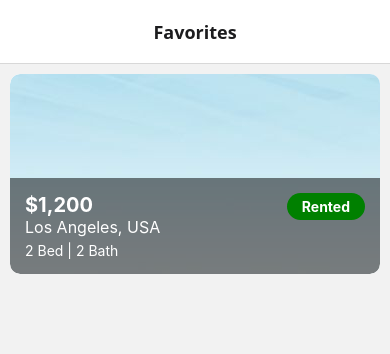
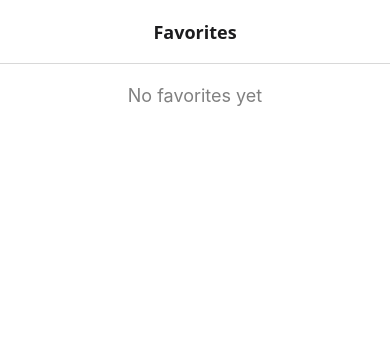
Before and after one commit to dansan-dsn/estate-app, a React Native app in the folder client/: screen /Favorites in a window 390 px wide. Shown: the top 354 px of the page. Built offline with nearby package versions, Linux system fonts and the light colour scheme.

Commit message:
favoriteScreen

```diff
--- a/client/App.tsx
+++ b/client/App.tsx
@@ -2,7 +2,7 @@ import React from "react";
 import { NavigationContainer } from "@react-navigation/native";
 import Toast, { ToastConfig } from "react-native-toast-message";
 import { toastConfig } from "./utils/toastConfig";
-import TabNavigator from "./stacks/TabNavigator";
+import MainStackNavigator from "./stacks/MainStackNavigator";
 import { AuthProvider } from "./context/AuthContext";
 import { FavoriteProvider } from "./context/FavoriteContext";
 
@@ -11,7 +11,7 @@ export default function App() {
     <AuthProvider>
       <FavoriteProvider>
         <NavigationContainer>
-          <TabNavigator />
+          <MainStackNavigator />
         </NavigationContainer>
         <Toast config={toastConfig as ToastConfig} />
       </FavoriteProvider>
--- a/client/context/FavoriteContext.tsx
+++ b/client/context/FavoriteContext.tsx
@@ -1,13 +1,29 @@
-import React, { createContext, useState, useContext } from 'react';
+import React, { createContext, useState, useContext, ReactNode } from "react";
 
-// Create a context
-const FavoriteContext = createContext();
+// Define the type for the favorites state
+type FavoritesState = {
+  [key: string]: boolean; // Each property ID will have a boolean favorite state
+};
+
+// Define the type for the context value
+interface FavoriteContextType {
+  favorites: FavoritesState;
+  toggleFavorite: (id: string) => void;
+}
+
+// Create the context with an initial undefined value
+const FavoriteContext = createContext<FavoriteContextType | undefined>(undefined);
+
+// Provider component props
+interface FavoriteProviderProps {
+  children: ReactNode;
+}
 
 // Create a provider component
-export const FavoriteProvider = ({ children }) => {
-  const [favorites, setFavorites] = useState({});
+export const FavoriteProvider: React.FC<FavoriteProviderProps> = ({ children }) => {
+  const [favorites, setFavorites] = useState<FavoritesState>({});
 
-  const toggleFavorite = (id) => {
+  const toggleFavorite = (id: string) => {
     setFavorites((prevFavorites) => ({
       ...prevFavorites,
       [id]: !prevFavorites[id],
@@ -22,4 +38,10 @@ export const FavoriteProvider = ({ children }) => {
 };
 
 // Custom hook to use the Favorite context
-export const useFavorite = () => useContext(FavoriteContext);
+export const useFavorite = (): FavoriteContextType => {
+  const context = useContext(FavoriteContext);
+  if (!context) {
+    throw new Error("useFavorite must be used within a FavoriteProvider");
+  }
+  return context;
+};
--- a/client/screens/FavoritesScreen.tsx
+++ b/client/screens/FavoritesScreen.tsx
@@ -1,141 +1,124 @@
-import {
-  StyleSheet,
-  Text,
-  View,
-  ImageBackground,
-  TouchableOpacity,
-  ScrollView,
-} from "react-native";
-import React, { useState } from "react";
-import Icon from "react-native-vector-icons/FontAwesome"; // Import the heart icon
+import React from "react";
+import { View, FlatList, StyleSheet, Text } from "react-native";
+import { useNavigation } from "@react-navigation/native";
+import { StackNavigationProp } from "@react-navigation/stack";
+import PropertyCard from "../components/PropertyCard";
+import { useFavorite } from "../context/FavoriteContext";
 
-const propertiesData = [
+// Import the Property type
+interface Property {
+  id: string;
+  name: string;
+  price: number;
+  location: string;
+  latitude: number;
+  longitude: number;
+  propertyType: string;
+  bed: number;
+  bath: number;
+  distance: number;
+  broker: string;
+  description: string;
+  image: any; // Image asset
+  status?: string;
+}
+
+// Define the root stack type
+type RootStackParamList = {
+  PropertyDetails: { Property: Property };
+};
+
+// Define the navigation prop type
+type FavoriteScreenNavigationProp = StackNavigationProp<
+  RootStackParamList,
+  "PropertyDetails"
+>;
+
+// Use the same properties data from ExploreScreen
+const properties: Property[] = [
   {
-    id: 1,
-    img: require("../assets/estate.jpg"),
-    price: "$1,200",
-    location: "Los Angeles, USA",
-    type: "2 Bed | 2 Bath",
-    tag: "Rented", // status is "Rented"
-    like: "true", // Liked property
+    id: "1",
+    name: "Luxury Apartment",
+    price: 1200000,
+    location: "New York, NY",
+    propertyType: "Villa",
+    latitude: 40.7128,
+    longitude: -74.006,
+    bed: 3,
+    bath: 2,
+    distance: 10,
+    broker: "John Doe",
+    description: "A beautiful luxury apartment.",
+    image: require("../assets/house3.webp"),
+    status: "Pending",
   },
   {
-    id: 2,
-    img: require("../assets/estate.jpg"),
-    price: "$500,000",
-    location: "New York, USA",
-    type: "4 Bed | 3 Bath",
-    tag: "Free", // status is "Free"
-    like: "false", // Not liked property
+    id: "2",
+    name: "Modern Villa",
+    price: 2500000,
+    location: "Los Angeles, CA",
+    propertyType: "Apartment",
+    latitude: 34.0522,
+    longitude: -118.2437,
+    bed: 4,
+    bath: 3,
+    distance: 15,
+    broker: "Jane Smith",
+    description: "A spacious and modern villa.",
+    image: require("../assets/house2.jpg"),
+    status: "For sale",
+  },
+  {
+    id: "3",
+    name: "Modern Villa",
+    price: 2500000,
+    location: "Los Angeles, CA",
+    propertyType: "Rentals",
+    latitude: 34.0522,
+    longitude: -118.2437,
+    bed: 4,
+    bath: 3,
+    distance: 20,
+    broker: "Emily Johnson",
+    description: "A modern villa with a great view.",
+    image: require("../assets/house4.jpg"),
+    status: "Rented",
   },
 ];
 
-const FavoritesScreen = () => {
-  const [properties, setProperties] = useState(propertiesData);
+const FavoriteScreen = () => {
+  const navigation = useNavigation<FavoriteScreenNavigationProp>();
+  const { favorites } = useFavorite(); // Get favorite state
 
-  // Helper function to determine the background color based on the status
-  const getTagColor = (status: string) => {
-    if (status === "Rented") {
-      return "green"; // Green for Rented
-    } else if (status === "Free") {
-      return "blue"; // Blue for Free (or any other color you like)
-    }
-    return "gray"; // Default color if status is not recognized
-  };
-
-  // Toggle like status
-  const toggleLike = (id: number) => {
-    setProperties((prevProperties) =>
-      prevProperties.map((property) =>
-        property.id === id
-          ? { ...property, like: property.like === "true" ? "false" : "true" }
-          : property
-      )
-    );
-  };
+  // Filter the properties to only show favorited ones
+  const favoriteProperties = properties.filter((property) => favorites[property.id]);
 
   return (
-    <ScrollView contentContainerStyle={styles.scrollViewContainer}>
-      {properties
-        .filter((property) => property.like === "true") // Filter liked properties
-        .map((property, index) => (
-          <View key={property.id} style={styles.propertyCard}>
-            <ImageBackground
-              source={property.img} // Replace with your image
-              style={styles.propertyImage}
-              imageStyle={styles.propertyImageStyle}
-            >
-              <View style={styles.propertyOverlay}>
-                <Text style={styles.propertyPrice}>{property.price}</Text>
-                <Text style={styles.propertyLocation}>{property.location}</Text>
-                <Text style={styles.propertyType}>{property.type}</Text>
-                <View
-                  style={[
-                    styles.propertyTagContainer,
-                    { backgroundColor: getTagColor(property.tag) }, // Dynamic color based on status
-                  ]}
-                >
-                  <Text style={styles.propertyTag}>{property.tag}</Text>
-                </View>
-              </View>
-            </ImageBackground>
-          </View>
-        ))}
-    </ScrollView>
+    <View style={styles.container}>
+      {favoriteProperties.length > 0 ? (
+        <FlatList
+          data={favoriteProperties}
+          showsVerticalScrollIndicator={false}
+          keyExtractor={(item) => item.id}
+          renderItem={({ item }) => (
+            <PropertyCard item={item} onPress={() => navigation.navigate("PropertyDetails", { Property: item })} />
+          )}
+        />
+      ) : (
+        <Text style={styles.noFavorites}>No favorites yet</Text>
+      )}
+    </View>
   );
 };
 
 const styles = StyleSheet.create({
-  scrollViewContainer: {
-    padding: 10,
-  },
-  propertyCard: {
-    marginBottom: 20, // Add spacing between each card
-    borderRadius: 10,
-    overflow: "hidden",
-    backgroundColor: "#FFF",
-    elevation: 3,
-  },
-  propertyImage: {
-    height: 200,
-    justifyContent: "flex-end",
-  },
-  propertyImageStyle: {
-    borderRadius: 10,
-  },
-  propertyOverlay: {
-    backgroundColor: "rgba(0, 0, 0, 0.5)",
-    padding: 15,
-    borderBottomEndRadius: 10,
-    borderBottomStartRadius: 10,
-  },
-  propertyPrice: {
-    fontSize: 20,
-    fontWeight: "bold",
-    color: "#FFF",
-  },
-  propertyLocation: {
-    fontSize: 16,
-    color: "#FFF",
-  },
-  propertyType: {
-    fontSize: 14,
-    color: "#FFF",
-    marginTop: 5,
-  },
-  propertyTagContainer: {
-    position: "absolute", // Position tag on the right side
-    top: 15, // Space from the top of the card
-    right: 15, // Space from the right side
-    paddingHorizontal: 15,
-    paddingVertical: 5,
-    borderRadius: 40, // Make it a rounded pill
-  },
-  propertyTag: {
-    fontSize: 14,
-    color: "white",
-    fontWeight: "bold",
+  container: { flex: 1, backgroundColor: "#fff", padding: 1 },
+  noFavorites: {
+    fontSize: 18,
+    textAlign: "center",
+    marginTop: 20,
+    color: "gray",
   },
 });
 
-export default FavoritesScreen;
+export default FavoriteScreen;
--- a/client/screens/PropertyDetails.tsx
+++ b/client/screens/PropertyDetails.tsx
@@ -5,17 +5,34 @@ import {
   Image,
   ScrollView,
   TouchableOpacity,
+  Animated,
 } from "react-native";
-import React from "react";
+import React, { useRef, useState } from "react";
 import { RouteProp, useNavigation, useRoute } from "@react-navigation/native";
-import { RootStackParamList } from "../types";
 import { Ionicons } from "@expo/vector-icons";
 import { FontAwesome } from "@expo/vector-icons";
 import FavoriteBadge from "../components/FavoriteBadge";
+import MapView, { Marker } from 'react-native-maps';
+
+// Define Property Type
+type PropertyType = {
+  id: string;
+  image: any;
+  name: string;
+  latitude: number;
+  longitude: number;
+  distance: number;
+  location: string;
+  broker: string;
+  description: string;
+  bed: number;
+  bath: number;
+  price: number;
+};
 
 // Type for the route parameters
 type PropertyDetailsRouteProp = RouteProp<
-  RootStackParamList,
+  { PropertyDetails: { Property: PropertyType } },
   "PropertyDetails"
 >;
 
@@ -24,32 +41,50 @@ const PropertyDetails = () => {
   const route = useRoute<PropertyDetailsRouteProp>();
   const { Property } = route.params;
 
+  const scrollY = useRef(new Animated.Value(0)).current; // Animated scroll value
+
+  // Interpolate opacity based on scroll position to fade out the image
+  const opacity = scrollY.interpolate({
+    inputRange: [0, 200],
+    outputRange: [100, 0], // Image fades out as you scroll
+    extrapolate: 'clamp',
+  });
+
+  // Interpolate background color based on scroll position
+  const backgroundColor = scrollY.interpolate({
+    inputRange: [0, 200],
+    outputRange: ['transparent', '#edf1f7'], // Starts transparent and becomes white after scrolling
+    extrapolate: 'clamp',
+  });
+
+  const [isExpanded, setIsExpanded] = useState(false)
+  const sentences = Property?.description.split(".");
+  const slice = sentences.slice(0, 2).join(".") + ".";
+  const remainingSlice = sentences.slice(2).join(".");
+  const toggleExpansion = () => setIsExpanded(!isExpanded)
+
   return (
     <View style={styles.container}>
-      <ScrollView contentContainerStyle={styles.scrollContainer}>
+      <Animated.ScrollView
+        contentContainerStyle={styles.scrollContainer}
+        onScroll={Animated.event(
+          [{ nativeEvent: { contentOffset: { y: scrollY } } }],
+          { useNativeDriver: false }
+        )}
+        scrollEventThrottle={16}
+        showsVerticalScrollIndicator={false}
+      >
         {/* Image container with overlay back button */}
         <View style={styles.imageContainer}>
-          <Image source={Property?.image} style={styles.image} />
-
-          {/* Back Button */}
-          <TouchableOpacity
-            style={styles.backButton}
-            onPress={() => navigation.goBack()}
-          >
-            <Ionicons name="arrow-back" size={24} color="#000" />
-          </TouchableOpacity>
-
-          {/* Favorite Badge (Top-Right, slightly lower) */}
-          <View style={styles.favoriteBadgeContainer}>
-            <FavoriteBadge id={Property?.id}/>
-          </View>
+          <Animated.Image
+            source={Property?.image}
+            style={[styles.image, { opacity }]} // Apply opacity only to the image
+          />
         </View>
 
         {/* Property Details */}
         <View style={styles.detailsContainer}>
-          <Text style={styles.title}>
-            {Property?.name ?? "Unknown Property"}
-          </Text>
+          <Text style={styles.title}>{Property?.name ?? "Unknown Property"}</Text>
           <Text style={{ color: "gray", marginBottom: 3, fontSize: 16 }}>
             {Property?.latitude}S, {Property?.longitude}N | {Property?.distance}{" "}
             sqft
@@ -58,8 +93,16 @@ const PropertyDetails = () => {
             {Property?.location ?? "Location not specified"}
           </Text>
           <Text style={styles.broker}>Broker: {Property?.broker ?? "N/A"}</Text>
+
           <Text style={styles.description}>
-            {Property?.description ?? "No description available."}
+          {slice}
+          {isExpanded && "" + remainingSlice}
+
+          <TouchableOpacity onPress={toggleExpansion}>
+            <Text style={{color: 'black', fontWeight: 'bold', marginLeft: 10, fontSize: 15}}>
+              {isExpanded ? "Show Less" : "Show More"}
+            </Text>
+          </TouchableOpacity>
           </Text>
           <View
             style={{
@@ -72,13 +115,13 @@ const PropertyDetails = () => {
             }}
           >
             <Text style={{ paddingHorizontal: 10, fontWeight: 'bold' }}>
-              <Text style={{color: 'blue'}}>{Property?.bed}</Text> <FontAwesome name="bed" size={24} color="#000"/>
+              <Text style={{ color: 'blue' }}>{Property?.bed}</Text> <FontAwesome name="bed" size={24} color="#000" />
             </Text>
             <Text style={{ paddingHorizontal: 10, fontWeight: 'bold' }}>
-              <Text style={{color: 'blue'}}>{Property?.bath}</Text> <FontAwesome name="bath" size={24} color="#000"/>
+              <Text style={{ color: 'blue' }}>{Property?.bath}</Text> <FontAwesome name="bath" size={24} color="#000" />
             </Text>
             <Text style={{ paddingHorizontal: 10, fontWeight: 'bold' }}>
-              <Text style={{color: 'blue'}}>56</Text> <FontAwesome name="bath" size={24} color="#000"/>
+              <Text style={{ color: 'blue' }}>56</Text> <FontAwesome name="bath" size={24} color="#000" />
             </Text>
           </View>
         </View>
@@ -87,7 +130,35 @@ const PropertyDetails = () => {
         <TouchableOpacity style={styles.contactButton}>
           <Text style={styles.contactText}>Contact Broker</Text>
         </TouchableOpacity>
-      </ScrollView>
+
+        {/* Map View */}
+        <View style={styles.mapContainer}>
+          <MapView
+            style={styles.map}
+            initialRegion={{
+              latitude: Property?.latitude ?? 37.78825,
+              longitude: Property?.longitude ?? -122.4324,
+              latitudeDelta: 0.0922,
+              longitudeDelta: 0.0421,
+            }}
+          >
+            <Marker coordinate={{ latitude: Property?.latitude ?? 37.78825, longitude: Property?.longitude ?? -122.4324 }} />
+          </MapView>
+        </View>
+      </Animated.ScrollView>
+
+      {/* Fixed Top Buttons (Back and Favorite) */}
+      <Animated.View style={[styles.fixedTopContainer, { backgroundColor }]}>
+        <TouchableOpacity
+          style={styles.backButton}
+          onPress={() => navigation.goBack()}
+        >
+          <Ionicons name="arrow-back" size={24} color="#000" />
+        </TouchableOpacity>
+        <View style={styles.favoriteBadgeContainer}>
+          <FavoriteBadge id={Property?.id} />
+        </View>
+      </Animated.View>
 
       {/* Fixed Bottom Buttons */}
       <View style={styles.bottomButtonsContainer}>
@@ -114,19 +185,45 @@ const styles = StyleSheet.create({
   },
   imageContainer: {
     position: "relative",
+    width: "100%",
+    height: 300, // Ensure the image takes up the whole screen height
+    overflow: "hidden", // Ensure the image does not spill outside the container
   },
   image: {
     width: "100%",
-    height: 300,
+    height: "100%", // Image will fill the container height
     resizeMode: "cover",
   },
   backButton: {
     position: "absolute",
     top: 50,
     left: 15,
-    backgroundColor: "white",
+    backgroundColor: "white", // White background for back button
     padding: 10,
     borderRadius: 50,
+    zIndex: 1, // Ensure the back button is always on top
+    shadowColor: "#000",
+    shadowOffset: { width: 0, height: 2 },
+    shadowOpacity: 0.2,
+    shadowRadius: 4,
+    elevation: 5,
+  },
+  favoriteBadgeContainer: {
+    position: "absolute",
+    top: 40,
+    right: 16,
+    zIndex: 1, // Ensure the favorite badge stays on top
+  },
+  fixedTopContainer: {
+    position: "absolute",
+    top: 0,
+    left: 0,
+    right: 0,
+    flexDirection: "row",
+    justifyContent: "space-between",
+    paddingVertical: 60, // Increase the height of the background area
+    paddingHorizontal: 15, // Add horizontal padding to ensure elements don't touch edges
+    zIndex: 1, // Keeps it above the image
   },
   detailsContainer: {
     padding: 20,
@@ -136,12 +233,6 @@ const styles = StyleSheet.create({
     fontWeight: "bold",
     marginBottom: 5,
     color: "#333",
-  },
-  price: {
-    fontSize: 20,
-    fontWeight: "bold",
-    color: "#28a745",
-    marginBottom: 8,
   },
   location: {
     fontSize: 16,
@@ -172,6 +263,13 @@ const styles = StyleSheet.create({
     fontSize: 18,
     fontWeight: "bold",
   },
+  mapContainer: {
+    marginBottom: 20,
+    height: 200,
+  },
+  map: {
+    flex: 1,
+  },
   bottomButtonsContainer: {
     position: "absolute",
     bottom: 0,
@@ -189,7 +287,6 @@ const styles = StyleSheet.create({
     padding: 15,
     marginHorizontal: 5,
     borderRadius: 45,
-    // backgroundColor: "#e4e5eb",
     fontSize: 22,
     color: "#000",
     fontWeight: "bold",
@@ -208,9 +305,4 @@ const styles = StyleSheet.create({
     fontSize: 18,
     fontWeight: "bold",
   },
-  favoriteBadgeContainer: {
-    position: "absolute",
-    top: 40, // Adjust this value to move the badge lower
-    right: 16,
-  },
 });
--- a/client/stacks/ExploreStack.tsx
+++ /dev/null
@@ -1,24 +0,0 @@
-import { createStackNavigator } from "@react-navigation/stack";
-
-import ExploreScreen from "../screens/ExploreScreen";
-import PropertyDetails from "../screens/PropertyDetails";
-
-const ExploreStack = createStackNavigator();
-
-const ExploreStackNavigator = () => (
-  <ExploreStack.Navigator>
-    <ExploreStack.Screen
-      name="ExploreScreen"
-      component={ExploreScreen}
-      options={{ headerShown: false }} // Hide header in ExploreScreen
-    />
-    <ExploreStack.Screen
-      name="PropertyDetails"
-      component={PropertyDetails}
-      // options={{ headerTitle: "Property Details" }}
-      options={{ headerShown: false }}
-    />
-  </ExploreStack.Navigator>
-);
-
-export default ExploreStackNavigator;
--- /dev/null
+++ b/client/stacks/MainStackNavigator.tsx
@@ -0,0 +1,15 @@
+import { createStackNavigator } from "@react-navigation/stack";
+
+import TabNavigator from "./TabNavigator";
+import PropertyDetails from "../screens/PropertyDetails";
+
+const Stack = createStackNavigator()
+
+const MainStackNavigator = () => (
+    <Stack.Navigator screenOptions={{ headerShown: false }}>
+      <Stack.Screen name="Tabs" component={TabNavigator} />
+      <Stack.Screen name="PropertyDetails" component={PropertyDetails} />
+    </Stack.Navigator>
+  );
+
+  export default MainStackNavigator;
--- a/client/stacks/TabNavigator.tsx
+++ b/client/stacks/TabNavigator.tsx
@@ -1,6 +1,6 @@
 import React from "react";
 import { createBottomTabNavigator } from "@react-navigation/bottom-tabs";
-import ExploreStackNavigator from "./ExploreStack";
+import ExploreScreen from "../screens/ExploreScreen";
 import FavoritesScreen from "../screens/FavoritesScreen";
 import ProfileScreen from "../screens/ProfileScreen";
 import SettingsScreen from "../screens/SettingsScreen";
@@ -59,7 +59,7 @@ const TabNavigator = () => {
     >
       <Tab.Screen
         name="Explore"
-        component={ExploreStackNavigator}
+        component={ExploreScreen}
         options={{
           headerShown: false,
           headerStyle: { backgroundColor: "white" },
```
Also changed, not shown: client/components/Category.tsx (+10 -9 lines), client/components/FavoriteBadge.tsx (+6 -1 lines), client/screens/ExploreScreen.tsx (+1 -1 lines), client/screens/UserRoleScreen.tsx (deleted, +0 -12 lines).
